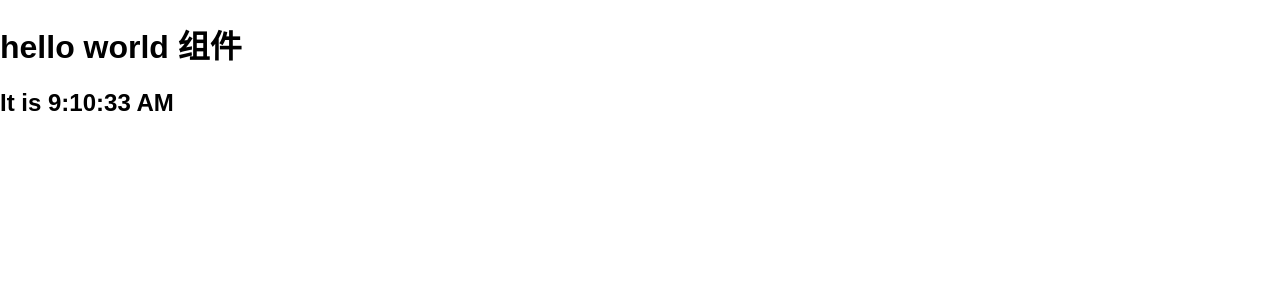
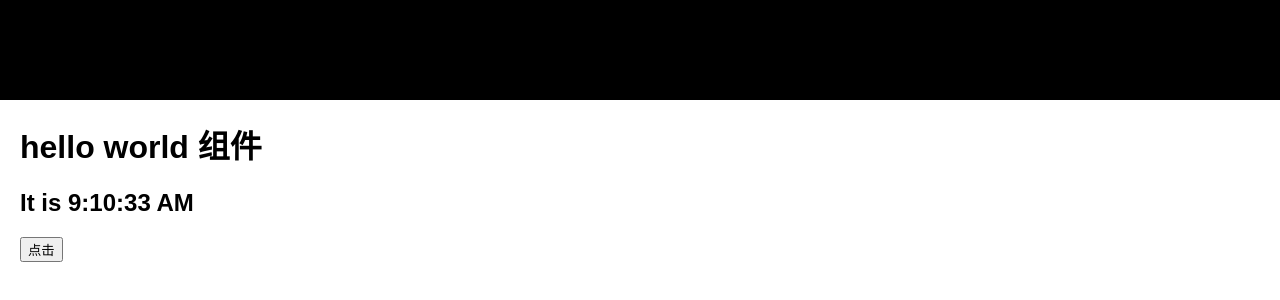
Before and after one commit to cnyet/react-admin-starter, a React (Create React App) app: page / in a window 1280 px wide. Shown: the top 300 px of the page. Built offline with nearby package versions, Linux system fonts and the light colour scheme.

Commit message:
update header

```diff
--- a/src/components/header/header.css
+++ b/src/components/header/header.css
@@ -1,3 +1,10 @@
+header{
+  height: 100px;
+  background-color: black;
+}
+.content{
+  padding: 0 20px;
+}
 .btn{
   width: 80px;
   height: 30px;
--- a/src/components/header/header.jsx
+++ b/src/components/header/header.jsx
@@ -5,8 +5,10 @@ export default class Header extends Component {
   constructor(props){
     super(props);
     this.state = {
-      date: new Date()
-    }
+      date: new Date(),
+      isToggleOn: true
+    };
+    this.handleClick = this.handleClick.bind(this)
   }
   //组件挂载
   componentDidMount(){
@@ -18,6 +20,15 @@ export default class Header extends Component {
   componentWillUnmount(){
     clearInterval(this.timerId);
   }
+  handleClick(){
+    this.setState(prevState =>({
+      isToggleOn: !prevState.isToggleOn
+    }))
+  }
+  preventPop(name, e){
+    e.preventDefault();
+    console.log(name);
+  }
   tick(){
     this.setState({
       date: new Date()
@@ -25,9 +36,13 @@ export default class Header extends Component {
   }
   render(){
     return (
-      <div>
-        <h1>hello world {this.props.name}</h1>
-        <h2>It is { this.state.date.toLocaleTimeString() }</h2>
+      <div className="contianer">
+        <header></header>
+        <div className="content">
+          <h1>hello world {this.props.name}</h1>
+          <h2>It is { this.state.date.toLocaleTimeString() }</h2>
+          <button onClick={(e)=>this.preventPop("tom", e)}>点击</button>
+        </div>
       </div>
     )
   }
```
